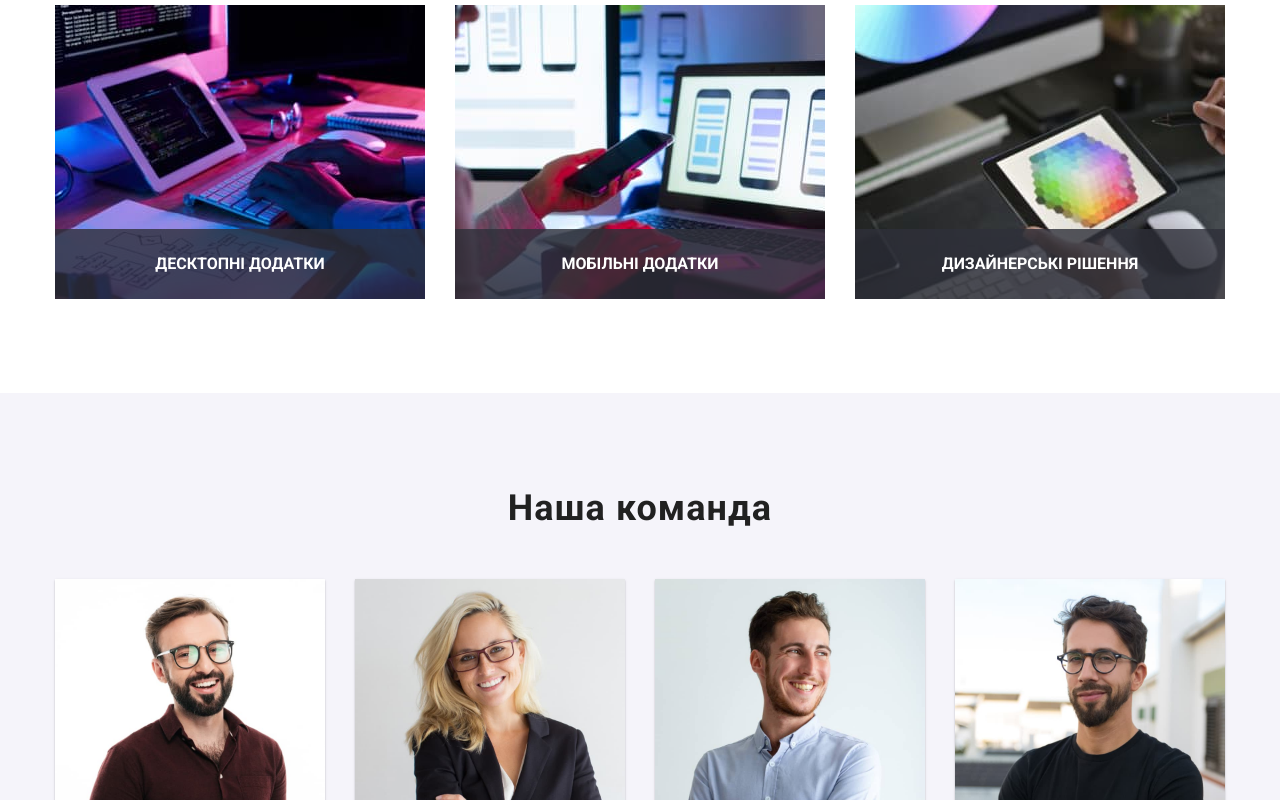
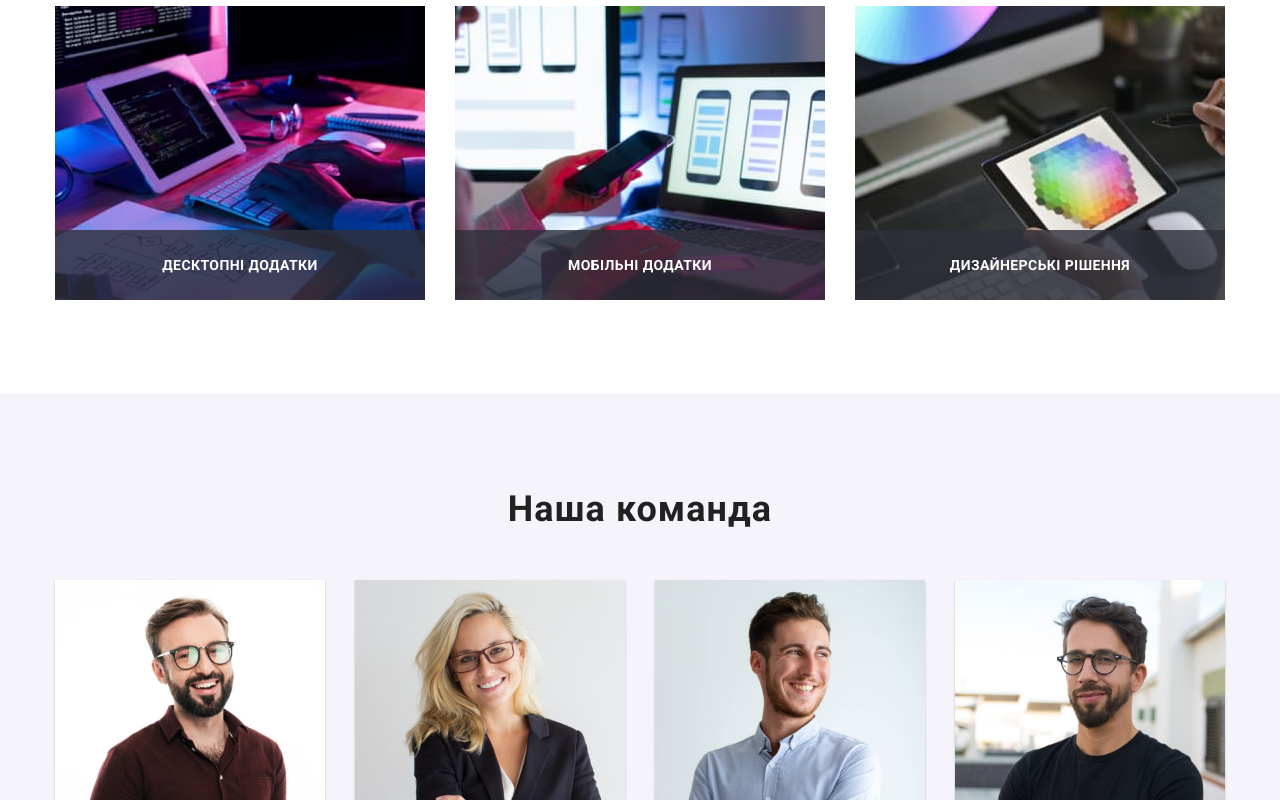
Before and after one commit to Pitt-ON/goit-markup-hw-05, a plain HTML site: page index.html in a window 1280 px wide. Shown: the part 1206-2006 px from the top of the page. Drawn offline with nearby package versions, Linux system fonts and the light colour scheme.

Commit message:
Щрифт і margin у Чим ми займаємось

```diff
--- a/css/styles.css
+++ b/css/styles.css
@@ -172,7 +172,7 @@ img {
 .header-nav-line::after {
   content: '';
   display: block;
-  margin: -1px;
+  margin-bottom: -2%;
   flex-grow: 1;
   height: 4px;
   background-color: var(--accent-bg-cl);
@@ -388,19 +388,22 @@ img {
 .services-label {
   position: absolute;
   display: flex;
+  justify-content: center;
+  align-items: center;
   bottom: 0;
   left: 0;
 
   width: 100%;
   height: 70px;
 
+  background-color: rgba(47, 48, 58, 0.8);
+
   text-transform: uppercase;
   color: var(--light-txt-cl);
-  background-color: rgba(47, 48, 58, 0.8);
-}
-
-.services-label > span {
-  margin: auto;
+  font-weight: 700;
+  font-size: 14px;
+  line-height: calc(16 / 14);
+  letter-spacing: 0.03em;
 }
 
 /* Team */
--- a/index.html
+++ b/index.html
@@ -130,21 +130,21 @@
                         <div class="services-thumb">
                             <img class="services-picture" src="./images/box/laptop.jpg" alt="розробка программ"
                                 width="370">
-                            <strong class="services-label"><span>десктопні додатки</span></strong>
+                            <p class="services-label">десктопні додатки</p>
                         </div>
                     </li>
                     <li class="services-item card-set-item">
                         <div class="services-thumb">
                             <img class="services-picture" src="./images/box/phone.jpg"
                                 alt="тестування мобільних додатків" width="370">
-                            <strong class="services-label"><span>мобільні додатки</span></strong>
+                            <p class="services-label">мобільні додатки</p>
                         </div>
                     </li>
                     <li class="services-item card-set-item">
                         <div class="services-thumb">
                             <img class="services-picture" src="./images/box/tablet.jpg" alt="робота з колоризатором"
                                 width="370">
-                            <strong class="services-label"><span>дизайнерські рішення</span></strong>
+                            <p class="services-label">дизайнерські рішення</p>
                         </div>
                     </li>
                 </ul>
```
